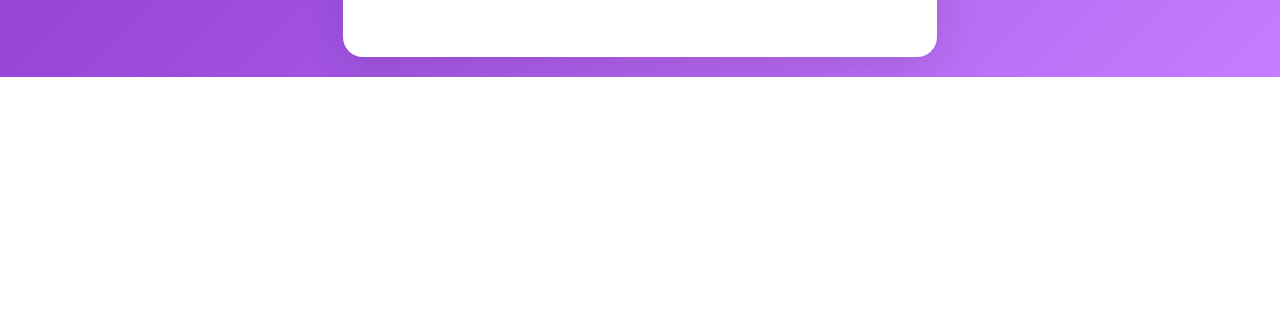
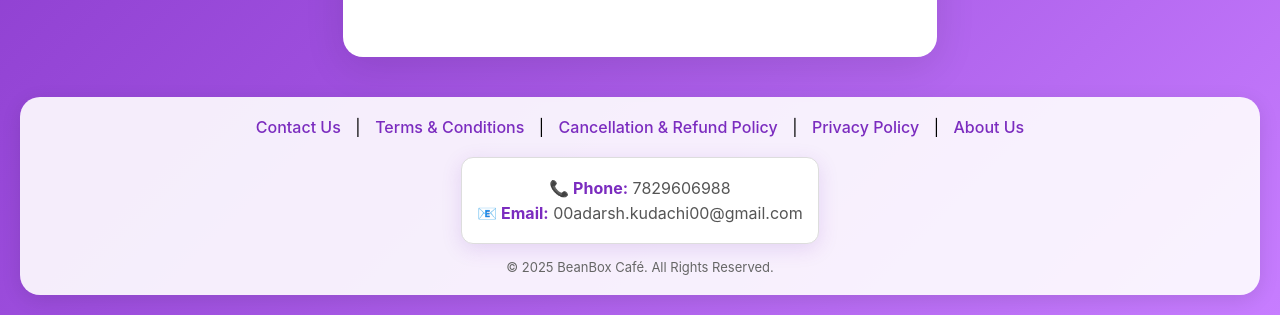
Before and after one commit to adarshkudachi18-png/coffe-shop, a website: page public/index.html in a window 1280 px wide. Shown: the part 800-1115 px from the top of the page. Before the commit the page ends 877 px from the top, so only its background shows below. Drawn offline with Linux system fonts and the light colour scheme.

Commit message:
Update index.html

```diff
--- a/public/index.html
+++ b/public/index.html
@@ -16,6 +16,7 @@
       background: linear-gradient(135deg, #7B2CBF 0%, #9D4EDD 50%, #C77DFF 100%);
       min-height: 100vh;
       display: flex;
+      flex-direction: column;
       align-items: center;
       justify-content: center;
       padding: 20px;
@@ -125,25 +126,79 @@
       color: #666;
     }
 
+    /* Footer Section */
+    footer {
+      width: 100%;
+      background: rgba(255, 255, 255, 0.9);
+      margin-top: 40px;
+      border-radius: 20px;
+      padding: 20px;
+      text-align: center;
+      box-shadow: 0 5px 20px rgba(0, 0, 0, 0.1);
+    }
+
+    .footer-links {
+      margin-bottom: 10px;
+    }
+
+    .footer-links a {
+      color: #7B2CBF;
+      text-decoration: none;
+      font-weight: 500;
+      margin: 0 10px;
+      transition: color 0.3s;
+    }
+
+    .footer-links a:hover {
+      color: #5A189A;
+      text-decoration: underline;
+    }
+
+    .contact-card {
+      background: white;
+      border: 1px solid #ddd;
+      border-radius: 12px;
+      padding: 15px;
+      display: inline-block;
+      margin-top: 10px;
+      box-shadow: 0 5px 20px rgba(123, 44, 191, 0.15);
+    }
+
+    .contact-card p {
+      margin: 5px 0;
+      color: #555;
+    }
+
+    .contact-card strong {
+      color: #7B2CBF;
+    }
+
+    .footer-bottom {
+      margin-top: 15px;
+      font-size: 13px;
+      color: #666;
+    }
+
     @media (max-width: 600px) {
       .container {
         padding: 40px 30px;
       }
-
       h1 {
         font-size: 32px;
       }
-
       .logo {
         font-size: 80px;
       }
-
       .buttons {
         flex-direction: column;
       }
-
       .btn {
         width: 100%;
+      }
+      .footer-links {
+        display: flex;
+        flex-direction: column;
+        gap: 6px;
       }
     }
   </style>
@@ -155,12 +210,8 @@
     <p class="tagline">Scan. Verify. Order. Sip.</p>
 
     <div class="buttons">
-      <a href="/customer" class="btn btn-customer">
-        📱 Customer App
-      </a>
-      <a href="/admin/login.html" class="btn btn-admin">
-        🧠 Admin Dashboard
-      </a>
+      <a href="/customer" class="btn btn-customer">📱 Customer App</a>
+      <a href="/admin/login.html" class="btn btn-admin">🧠 Admin Dashboard</a>
     </div>
 
     <div class="features">
@@ -169,31 +220,26 @@
         <div class="feature-title">Easy Ordering</div>
         <div class="feature-text">Simple registration process</div>
       </div>
-
       <div class="feature">
         <div class="feature-icon">💳</div>
         <div class="feature-title">Secure Payments</div>
         <div class="feature-text">Razorpay integration</div>
       </div>
-
       <div class="feature">
         <div class="feature-icon">💰</div>
         <div class="feature-title">Cash Orders</div>
         <div class="feature-text">Walk-in customer support</div>
       </div>
-
       <div class="feature">
         <div class="feature-icon">📊</div>
         <div class="feature-title">Analytics</div>
         <div class="feature-text">Sales tracking & reports</div>
       </div>
-
       <div class="feature">
         <div class="feature-icon">📧</div>
         <div class="feature-title">Email Updates</div>
         <div class="feature-text">Automated notifications</div>
       </div>
-
       <div class="feature">
         <div class="feature-icon">☁️</div>
         <div class="feature-title">Cloud Storage</div>
@@ -201,5 +247,24 @@
       </div>
     </div>
   </div>
+
+  <footer>
+    <div class="footer-links">
+      <a href="/contact.html">Contact Us</a> |
+      <a href="/terms.html">Terms & Conditions</a> |
+      <a href="/refund.html">Cancellation & Refund Policy</a> |
+      <a href="/privacy.html">Privacy Policy</a> |
+      <a href="/about.html">About Us</a>
+    </div>
+
+    <div class="contact-card">
+      <p><strong>📞 Phone:</strong> 7829606988</p>
+      <p><strong>📧 Email:</strong> 00adarsh.kudachi00@gmail.com</p>
+    </div>
+
+    <div class="footer-bottom">
+      © 2025 BeanBox Café. All Rights Reserved.
+    </div>
+  </footer>
 </body>
 </html>
```
